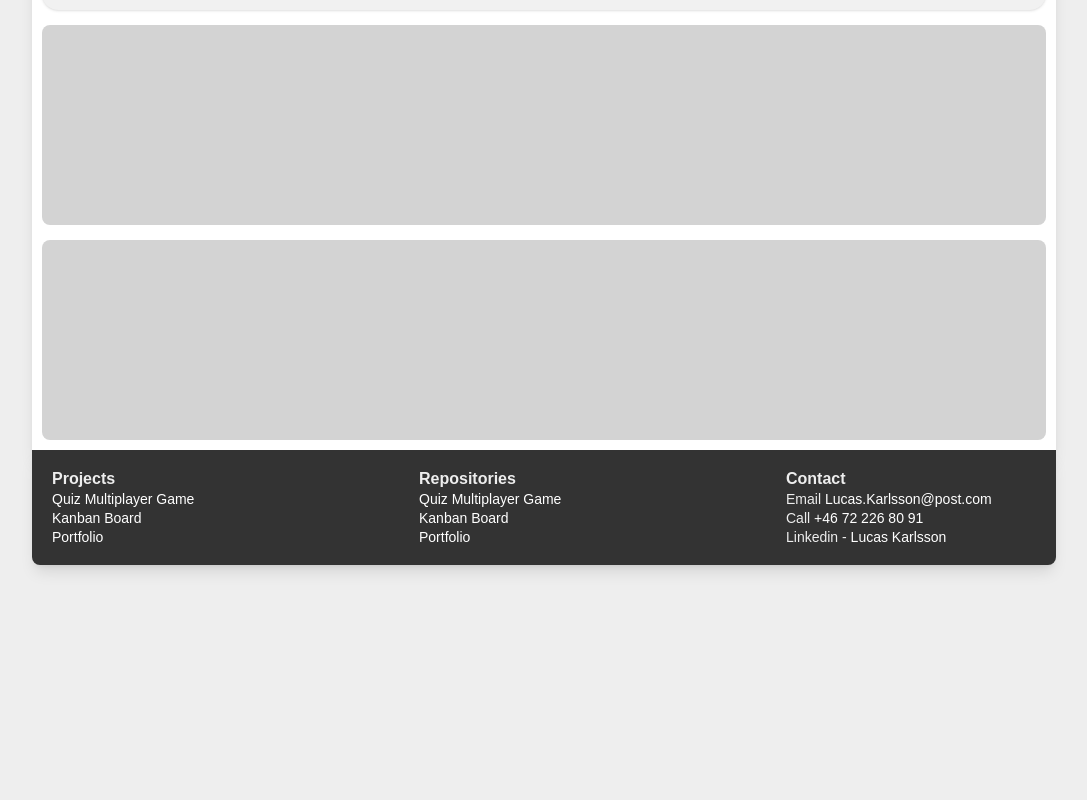
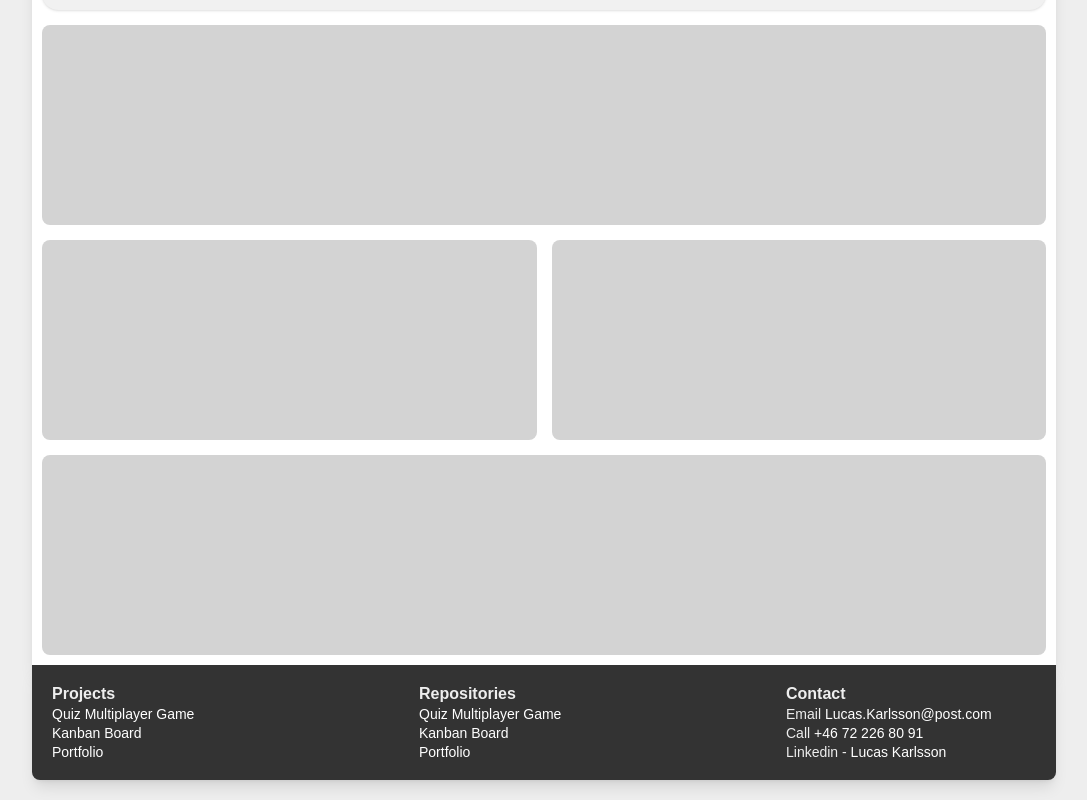
Before and after one commit to luc-as-dev/portfolio-react, a React (Vite) app in the folder client/: page / in a window 1280 px wide. Shown: the part 723-1523 px from the top of the page, without its empty margins (96-1183 px from the left). Before the commit the page ends 1308 px from the top, so only its background shows below. Built offline with nearby package versions, Linux system fonts and the light colour scheme.

Commit message:
structured into section-components

```diff
--- a/client/src/App.scss
+++ b/client/src/App.scss
@@ -10,24 +10,10 @@
 
     padding-bottom: 18px !important;
     gap: 15px;
-
-    &-welcome {
-      flex-grow: 1;
-    }
-
-    &-hero {
-      flex-grow: 1;
-      max-width: 400px;
-      max-height: 450px;
-    }
-
-    &-competence-slider {
-      width: 100%;
-    }
   }
 }
 
-@media (max-width: 788px) {
+@media (max-width: 1044px) {
  .app {
     margin: 10px;
   }
--- a/client/src/App.tsx
+++ b/client/src/App.tsx
@@ -2,14 +2,12 @@ import "./App.scss";
 import AppMessage from "./components/UI/AppMessage/AppMessage";
 import Navbar from "./components/Navbar/Navbar";
 import AppCard from "./components/UI/AppCard/AppCard";
-import ContentRow from "./components/UI/ContentRow/ContentRow";
-import ContentImage from "./components/UI/ContentImage/ContentImage";
-import WelcomeCard from "./components/WelcomeCard/WelcomeCard";
-import QuizGame from "./components/QuizGame/QuizGame";
 import Footer from "./components/Footer/Footer";
 
-import HERO_IMAGE from "./assets/hero.jpg";
-import CompetenceSlider from "./components/CompetenceSlider/CompetenceSlider";
+import HomeSection from "./sections/HomeSection/HomeSection";
+import AboutSection from "./sections/AboutSection/AboutSection";
+import ProjectsSection from "./sections/ProjectsSection/ProjectsSection";
+import ContactSection from "./sections/ContactSection/ContactSection";
 
 export default function App() {
   return (
@@ -24,35 +22,13 @@ export default function App() {
           can work together to achieve great things!
         </p>
       </AppMessage>
+
       <Navbar />
       <AppCard className="app-content">
-        <ContentRow>
-          <WelcomeCard className="app-content-welcome" />
-          <ContentImage className="app-content-hero" src={HERO_IMAGE} />
-        </ContentRow>
-        <ContentRow>
-          <CompetenceSlider className="app-content-competence-slider" />
-        </ContentRow>
-        {false && (
-          <ContentRow>
-            <QuizGame localStorageKey="quiz-client-1" />
-            <QuizGame localStorageKey="quiz-client-2" />
-          </ContentRow>
-        )}
-        <div
-          style={{
-            background: "lightgray",
-            height: "200px",
-            borderRadius: "8px",
-          }}
-        ></div>
-        <div
-          style={{
-            background: "lightgray",
-            height: "200px",
-            borderRadius: "8px",
-          }}
-        ></div>
+        <HomeSection />
+        <AboutSection />
+        <ProjectsSection />
+        <ContactSection />
       </AppCard>
       <Footer />
     </div>
--- /dev/null
+++ b/client/src/sections/AboutSection/AboutSection.scss
@@ -0,0 +1,6 @@
+.about-section {
+
+  &-competence-slider {
+    width: 100%;
+  }
+}
--- /dev/null
+++ b/client/src/sections/AboutSection/AboutSection.tsx
@@ -0,0 +1,15 @@
+import "./AboutSection.scss";
+import CompetenceSlider from "../../components/CompetenceSlider/CompetenceSlider";
+import ContentRow from "../../components/UI/ContentRow/ContentRow";
+
+type Props = {};
+
+export default function AboutSection({}: Props) {
+  return (
+    <section className="app-content-section about-section" id="about">
+      <ContentRow>
+        <CompetenceSlider className="about-section-competence-slider" />
+      </ContentRow>
+    </section>
+  );
+}
--- /dev/null
+++ b/client/src/sections/ContactSection/ContactSection.scss
@@ -0,0 +1,6 @@
+.contact-section {
+  display: flex;
+  flex-direction: column;
+
+  gap: 15px;
+}
--- /dev/null
+++ b/client/src/sections/ContactSection/ContactSection.tsx
@@ -0,0 +1,39 @@
+import "./ContactSection.scss";
+import ContentRow from "../../components/UI/ContentRow/ContentRow";
+
+type Props = {};
+
+export default function ContactSection({}: Props) {
+  return (
+    <section className="contact-section" id="contact">
+      <ContentRow>
+        <div
+          style={{
+            background: "lightgray",
+            height: "200px",
+            width: "100%",
+            borderRadius: "8px",
+          }}
+        ></div>
+        <div
+          style={{
+            background: "lightgray",
+            height: "200px",
+            width: "100%",
+            borderRadius: "8px",
+          }}
+        ></div>
+      </ContentRow>
+      <ContentRow>
+        <div
+          style={{
+            background: "lightgray",
+            height: "200px",
+            width: "100%",
+            borderRadius: "8px",
+          }}
+        ></div>
+      </ContentRow>
+    </section>
+  );
+}
--- /dev/null
+++ b/client/src/sections/HomeSection/HomeSection.scss
@@ -0,0 +1,11 @@
+.home-section {
+  &-welcome {
+    flex-grow: 1;
+  }
+
+  &-hero {
+    flex-grow: 1;
+    max-width: 400px;
+    max-height: 450px;
+  }
+}
--- /dev/null
+++ b/client/src/sections/HomeSection/HomeSection.tsx
@@ -0,0 +1,19 @@
+import "./HomeSection.scss";
+import ContentImage from "../../components/UI/ContentImage/ContentImage";
+import ContentRow from "../../components/UI/ContentRow/ContentRow";
+import WelcomeCard from "../../components/WelcomeCard/WelcomeCard";
+
+import HERO_IMAGE from "../../assets/hero.jpg";
+
+type Props = {};
+
+export default function HomeSection({}: Props) {
+  return (
+    <section className="home-section" id="home">
+      <ContentRow>
+        <WelcomeCard className="home-section-welcome" />
+        <ContentImage className="home-section-hero" src={HERO_IMAGE} />
+      </ContentRow>
+    </section>
+  );
+}
--- /dev/null
+++ b/client/src/sections/ProjectsSection/ProjectsSection.tsx
@@ -0,0 +1,25 @@
+import "./ProjectsSection.scss";
+import QuizGame from "../../components/QuizGame/QuizGame";
+import ContentRow from "../../components/UI/ContentRow/ContentRow";
+
+type Props = {};
+
+export default function ProjectsSection({}: Props) {
+  return (
+    <section className="projects-section" id="projects">
+      {false && (
+        <ContentRow>
+          <QuizGame localStorageKey="quiz-client-1" />
+          <QuizGame localStorageKey="quiz-client-2" />
+        </ContentRow>
+      )}
+      <div
+        style={{
+          background: "lightgray",
+          height: "200px",
+          borderRadius: "8px",
+        }}
+      ></div>
+    </section>
+  );
+}
```
Also changed, not shown: client/src/sections/ProjectsSection/ProjectsSection.scss (added).
